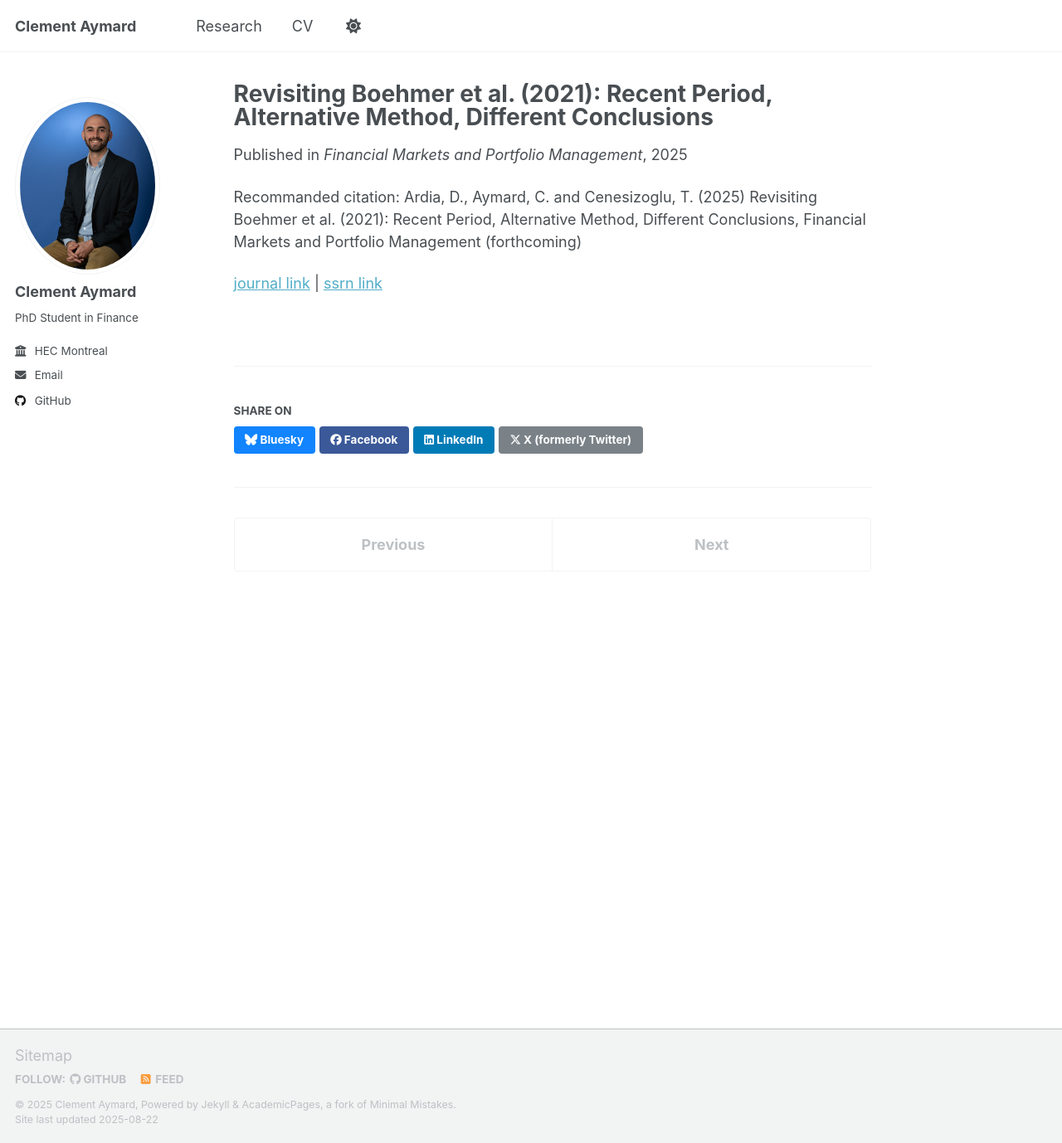
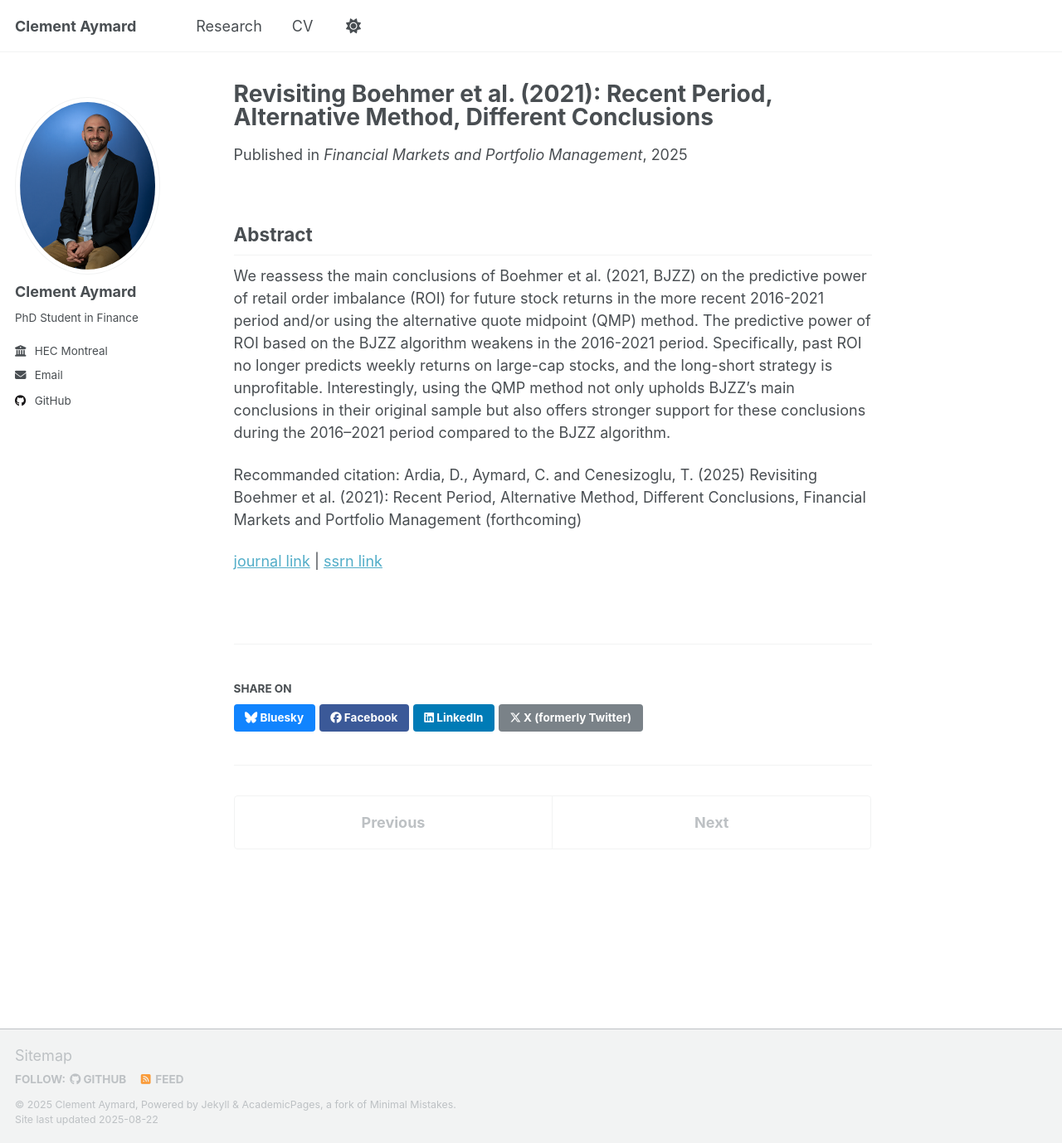
Before and after one commit to clemaymd/clemaymd.github.io, a Jekyll site: the page built from _publications/revisitbjzz_2025_ssrn.md, in a window 1280 px wide and 1378 px high. Shown: the whole window at 83% size. Built offline with Jekyll 4.4.1, drawn with Linux system fonts in a browser that asks for light colours; a script that is not in the unit is left out.

Commit message:
Update revisitbjzz_2025_ssrn.md

```diff
--- a/_publications/revisitbjzz_2025_ssrn.md
+++ b/_publications/revisitbjzz_2025_ssrn.md
@@ -4,10 +4,13 @@
 category: published
 other_authors: 'David Ardia and Tolga Cenesizoglu'
 permalink: /publication/revisitbjzz_2025_ssrn
-excerpt: 'We reassess the main conclusions of Boehmer et al. (2021, BJZZ) on the predictive power of retail order imbalance (ROI) for future stock returns in the more recent 2016-2021 period and/or using the alternative quote midpoint (QMP) method. The predictive power of ROI based on the BJZZ algorithm weakens in the 2016-2021 period. Specifically, past ROI no longer predicts weekly returns on large-cap stocks, and the long-short strategy is unprofitable. Interestingly, using the QMP method not only upholds BJZZ’s main conclusions in their original sample but also offers stronger support for these conclusions during the 2016–2021 period compared to the BJZZ algorithm.'
+excerpt: ''
 date: 2025-08-01
 venue: 'Financial Markets and Portfolio Management'
 paperurl: 'Forthcoming'
 ssrnurl: 'https://papers.ssrn.com/sol3/papers.cfm?abstract_id=4703056'
 citation: 'Ardia, D., Aymard, C. and Cenesizoglu, T. (2025) Revisiting Boehmer et al. (2021): Recent Period, Alternative Method, Different Conclusions, Financial Markets and Portfolio Management (forthcoming)'
 ---
+
+## Abstract
+We reassess the main conclusions of Boehmer et al. (2021, BJZZ) on the predictive power of retail order imbalance (ROI) for future stock returns in the more recent 2016-2021 period and/or using the alternative quote midpoint (QMP) method. The predictive power of ROI based on the BJZZ algorithm weakens in the 2016-2021 period. Specifically, past ROI no longer predicts weekly returns on large-cap stocks, and the long-short strategy is unprofitable. Interestingly, using the QMP method not only upholds BJZZ’s main conclusions in their original sample but also offers stronger support for these conclusions during the 2016–2021 period compared to the BJZZ algorithm.
```
